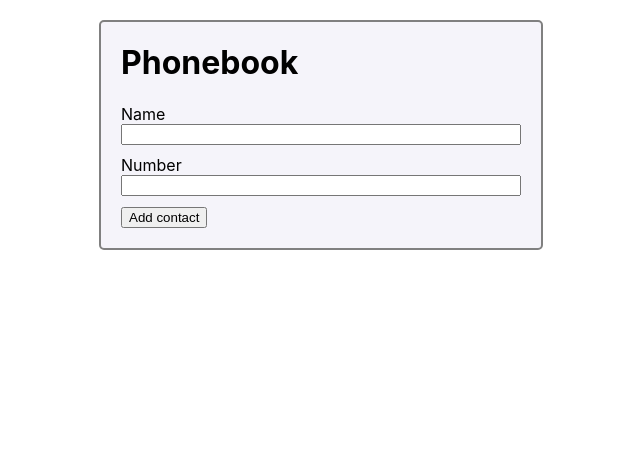
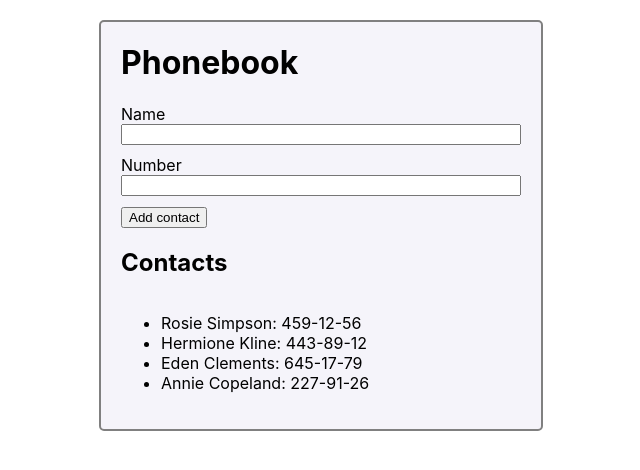
Before and after one commit to YuliiaTS/goit-react-hw-02-phonebook, a React (Create React App) app: page / in a window 1280 px wide. Shown: the top 470 px of the page, without its empty margins (319-959 px from the left). Built offline with nearby package versions, Linux system fonts and the light colour scheme.

Commit message:
додала компонент з контактами - ContactList

```diff
--- a/src/components/App.jsx
+++ b/src/components/App.jsx
@@ -1,23 +1,33 @@
 import React, { Component } from 'react';
 import style from '../components/App.module.css';
 import ContactForm from './ContactForm/ContactForm';
+import ContactList from './ContactList/ContactList';
 
 class App extends Component {
   state = {
-    contacts: [],
+    contacts: [
+        { id: 'id-1', name: 'Rosie Simpson', number: '459-12-56' },
+        { id: 'id-2', name: 'Hermione Kline', number: '443-89-12' },
+        { id: 'id-3', name: 'Eden Clements', number: '645-17-79' },
+        { id: 'id-4', name: 'Annie Copeland', number: '227-91-26' },
+    ],
   };
   onSubmit = data => {
     console.log(data);
 
   }
   render() {
+    const { contacts } = this.state;
+    const phoneContacts = contacts.filter(contact =>
+      contact.name.toLocaleLowerCase()
+   );
     return (
       <div className={style.main}>
         <h1>Phonebook</h1>
         <ContactForm onSubmit={this.onSubmit}/>
-      {/* <h2>Contacts</h2>
-      <Filter />
-      <ContactList /> */}
+      <h2>Contacts</h2>
+      {/* <Filter /> */}
+      <ContactList phoneContacts={phoneContacts} />
       </div>
     );
   }
--- a/src/components/ContactForm/ContactForm.js
+++ b/src/components/ContactForm/ContactForm.js
@@ -17,8 +17,12 @@ class ContactForm extends Component {
   };
   onSubmit = e => {
     e.preventDefault();
-    console.log(this.state);
-    this.props.onSubmit(this.state);
+    const { name, number } = this.state;
+    const newContact = {
+        name,
+        number,
+    };
+    this.props.onSubmit(newContact);
     this.reset();
   };
 
--- /dev/null
+++ b/src/components/ContactList/ContactItem.js
@@ -0,0 +1,14 @@
+import PropTypes from 'prop-types';
+
+export default function ContactItem({name, number}) {
+    return (
+        <li>
+           {name}: {number}
+        </li>
+     );
+}
+
+ContactItem.propType = {
+   name: PropTypes.string.isRequired,
+   number: PropTypes.string.isRequired,
+};
--- /dev/null
+++ b/src/components/ContactList/ContactList.js
@@ -0,0 +1,25 @@
+import PropTypes from 'prop-types';
+import ContactItem from './ContactItem';
+
+export default function ContactList({ phoneContacts }) {
+   return (
+      <ul>
+         {phoneContacts.map(({ name, number }) => (
+            <ContactItem
+               key={number}
+               name={name}
+               number={number}
+            />
+         ))}
+      </ul>
+   );
+};
+
+ContactList.propTypes = {
+    phoneContacts: PropTypes.arrayOf(
+      PropTypes.shape({
+         name: PropTypes.string.isRequired,
+         number: PropTypes.string.isRequired,
+      })
+   ),
+};
```
Also changed, not shown: src/components/ContactList/ContactList.module.css (added).
